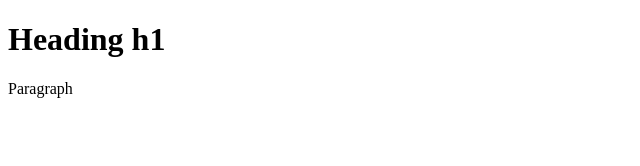
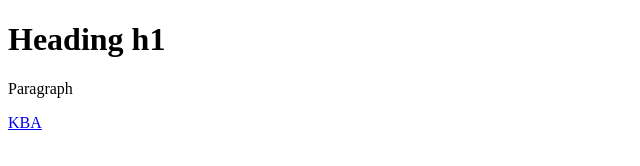
Before and after one commit to YMK613/w3sTestRepo, a plain HTML site: page index.html in a window 1280 px wide. Shown: the full height of the page, 0-640 px from the left. Drawn offline with Linux system fonts and the light colour scheme.

Commit message:
Add name to link

```diff
--- a/index.html
+++ b/index.html
@@ -3,6 +3,6 @@
     <body>
         <h1>Heading h1</h1>
         <p>Paragraph</p>
-        <a href="https://www.kriegerbusinessassistance.com/" target="_blank"></a>
+        <a href="https://www.kriegerbusinessassistance.com/" target="_blank">KBA</a>
     </body>
 </html>
```
